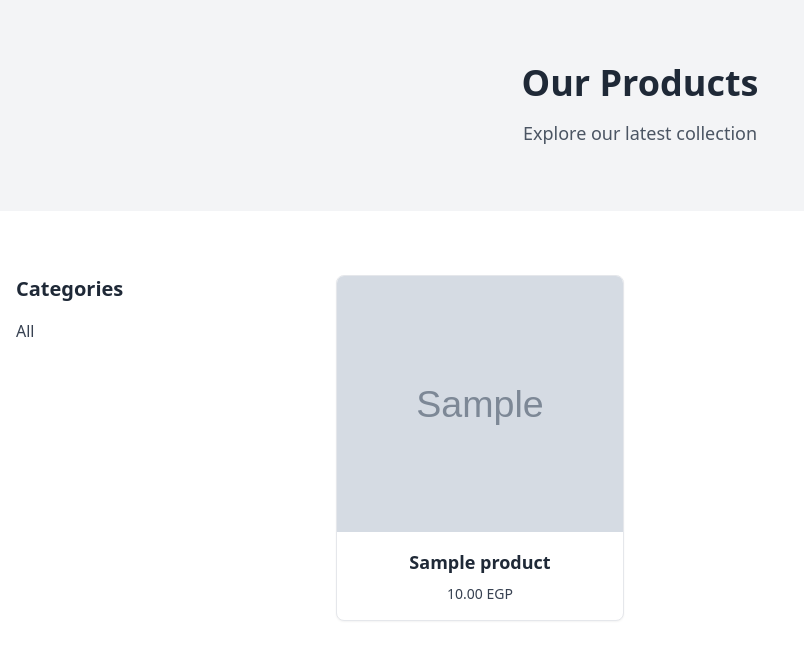
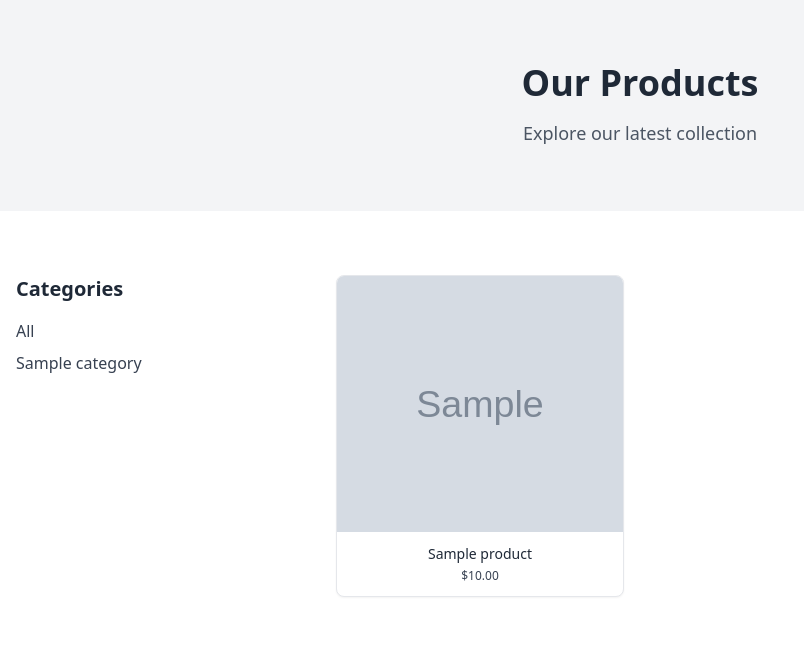
Before and after one commit to Naira98/e-commerce-django, a Django app: page /products/ in a window 1280 px wide. Shown: the part 61-721 px from the top of the page, without its empty margins (0-804 px from the left). Run offline with Django 5.2, Linux system fonts and the light colour scheme; tables that the repository leaves empty hold one stand-in row (values such as "Sample post"); grey boxes marked "Sample" are stand-in pictures; some libraries are stand-ins or nearby versions.

Commit message:
adjust styles to match new data

```diff
--- a/dashboard/forms.py
+++ b/dashboard/forms.py
@@ -22,8 +22,8 @@ class ProductForm(forms.ModelForm):
                     "rows": 4,
                 }
             ),
-            "categories": forms.Select(
-                attrs={"class": "w-full px-3 py-2 border rounded"}
+            "categories": forms.CheckboxSelectMultiple(
+                attrs={"class": "space-y-2"}
             ),
             "price": forms.NumberInput(
                 attrs={"class": "w-full px-3 py-2 border rounded"}
--- a/home/views.py
+++ b/home/views.py
@@ -3,7 +3,7 @@ from products.models import Product
 
 
 def home(request):
-    new_products = Product.objects.order_by('-created_at')[:3]
+    new_products = Product.objects.order_by('-created_at')[:4]
 
     return render(request, "home/home.html", {"new_products": new_products})
 
--- a/products/models.py
+++ b/products/models.py
@@ -18,7 +18,7 @@ class Product(models.Model):
     categories = models.ManyToManyField(
         Category, related_name="products", blank=False
     )
-    available_stock = models.PositiveIntegerField(null=False, blank=False, default=1)
+    available_stock = models.PositiveIntegerField(null=False, blank=False)
     image = models.ImageField(upload_to="product_images/", null=False, blank=False)
     created_at = models.DateTimeField(auto_now_add=True)
     price = models.DecimalField(max_digits=8, decimal_places=2, null=False, blank=False)
--- a/templates/components/product_card.html
+++ b/templates/components/product_card.html
@@ -1,43 +1,51 @@
 <div
-  class="group relative border rounded-lg overflow-hidden shadow-sm hover:shadow-md transition-shadow bg-white"
+  class="group relative border rounded-lg overflow-hidden shadow-sm hover:shadow-md transition-shadow bg-white
+  {% if home_page %} max-w-[240px] {% else %} max-w-[300px] {% endif %}"
 >
   <!-- Product Image -->
   <img
     src="{{ product.image.url }}"
     alt="{{ product.name }}"
-    class="w-full h-64 object-cover {%if home_page == True %} object-contain h-full w-full transition-transform group-hover:scale-105 duration-300 {% endif %}"
+    class="w-full object-cover transition-transform duration-300
+      {% if home_page %}
+        object-contain h-48 group-hover:scale-105
+      {% else %}
+        h-64
+      {% endif %}"
   />
 
   <!-- Hover Actions -->
   <div
-  class="absolute inset-0 bg-black bg-opacity-40 flex items-center justify-center gap-4 opacity-0 group-hover:opacity-100 transition-opacity"
+    class="absolute inset-0 bg-black bg-opacity-40 flex items-center justify-center gap-2 opacity-0 group-hover:opacity-100 transition-opacity"
   >
     <button
       title="Add to Cart"
-    class="bg-white text-black w-12 h-12 flex items-center justify-center rounded-full hover:text-yellow-400 hover:bg-gray-100 transition"
+      class="bg-white text-black w-10 h-10 flex items-center justify-center rounded-full hover:text-yellow-400 hover:bg-gray-100 transition"
     >
-    <i class="fa-solid fa-cart-shopping text-lg"></i>
+      <i class="fa-solid fa-cart-shopping text-base"></i>
     </button>
 
     <button
       title="Add to Favorites"
-    class="bg-white text-black w-12 h-12 flex items-center justify-center rounded-full hover:text-yellow-400 hover:bg-gray-100 transition"
+      class="bg-white text-black w-10 h-10 flex items-center justify-center rounded-full hover:text-yellow-400 hover:bg-gray-100 transition"
     >
-    <i class="fa-regular fa-heart text-lg"></i>
+      <i class="fa-regular fa-heart text-base"></i>
     </button>
 
     <a
       href="{% url 'product_details' product.id %}"
       title="View Info"
-    class="bg-white text-black w-12 h-12 flex items-center justify-center rounded-full hover:text-yellow-400 hover:bg-gray-100 transition"
+      class="bg-white text-black w-10 h-10 flex items-center justify-center rounded-full hover:text-yellow-400 hover:bg-gray-100 transition"
     >
-    <i class="fa-solid fa-circle-info text-lg"></i>
+      <i class="fa-solid fa-circle-info text-base"></i>
     </a>
   </div>
 
-  <!-- Product Info -->
-  <div class="p-4 text-center">
-    <h3 class="text-lg font-semibold mb-2">{{ product.name }}</h3>
-    <p class="text-gray-700 text-sm">{{ product.price }} EGP</p>
+  {% if not home_page %}
+    <!-- Product Info (hidden on homepage) -->
+    <div class="p-3 text-center">
+      <h3 class="font-medium mb-1 text-sm">{{ product.name }}</h3>
+      <p class="text-gray-700 text-xs">${{ product.price }}</p>
     </div>
+  {% endif %}
 </div>
--- a/templates/components/products_categories.html
+++ b/templates/components/products_categories.html
@@ -7,7 +7,7 @@
       >All</a
     >
   </li>
-  {% for category in products.categories.all %}
+  {% for category in categories %}
   <li>
     <a
       href="{% url 'products_by_category' category.id %}"
--- a/templates/home/home.html
+++ b/templates/home/home.html
@@ -86,7 +86,7 @@
 <section class="bg-white py-16">
   <div class="max-w-7xl mx-auto px-4">
     <h2 class="text-3xl font-bold mb-10 text-center">New Products</h2>
-    <div class="grid grid-cols-1 sm:grid-cols-2 md:grid-cols-3 gap-8">
+    <div class="grid grid-cols-1 sm:grid-cols-2 md:grid-cols-3 lg:grid-cols-4 gap-6">
       {% for product in new_products %}
         {% include "components/product_card.html" with product=product home_page=True %}
       {% empty %}
--- a/templates/products/product_details.html
+++ b/templates/products/product_details.html
@@ -30,7 +30,7 @@
         </div>
 
         <div class="mb-6">
-          <span class="text-2xl font-bold text-yellow-400">{{ product.price }} EGP</span>
+          <span class="text-2xl font-bold text-yellow-400">${{ product.price }}</span>
         </div>
 
         <button class="bg-yellow-400 text-white px-6 py-3 rounded hover:bg-yellow-500 transition">
--- a/templates/products/products.html
+++ b/templates/products/products.html
@@ -12,7 +12,7 @@
         <div class="max-w-7xl mx-auto px-4 grid grid-cols-1 md:grid-cols-4 gap-8">
 
             <aside class="md:col-span-1">
-                {% include 'components/products_categories.html' with products=products %}
+                {% include 'components/products_categories.html' with categories=categories %}
             </aside>
 
             <div class="md:col-span-3 grid grid-cols-1 sm:grid-cols-2 lg:grid-cols-3 gap-8">
```
Also changed, not shown: templates/dashboard/dashboard.html (+11 -3 lines), products/migrations/0002_alter_product_available_stock.py (added). Lines whose indentation alone changed are shown as unchanged.
